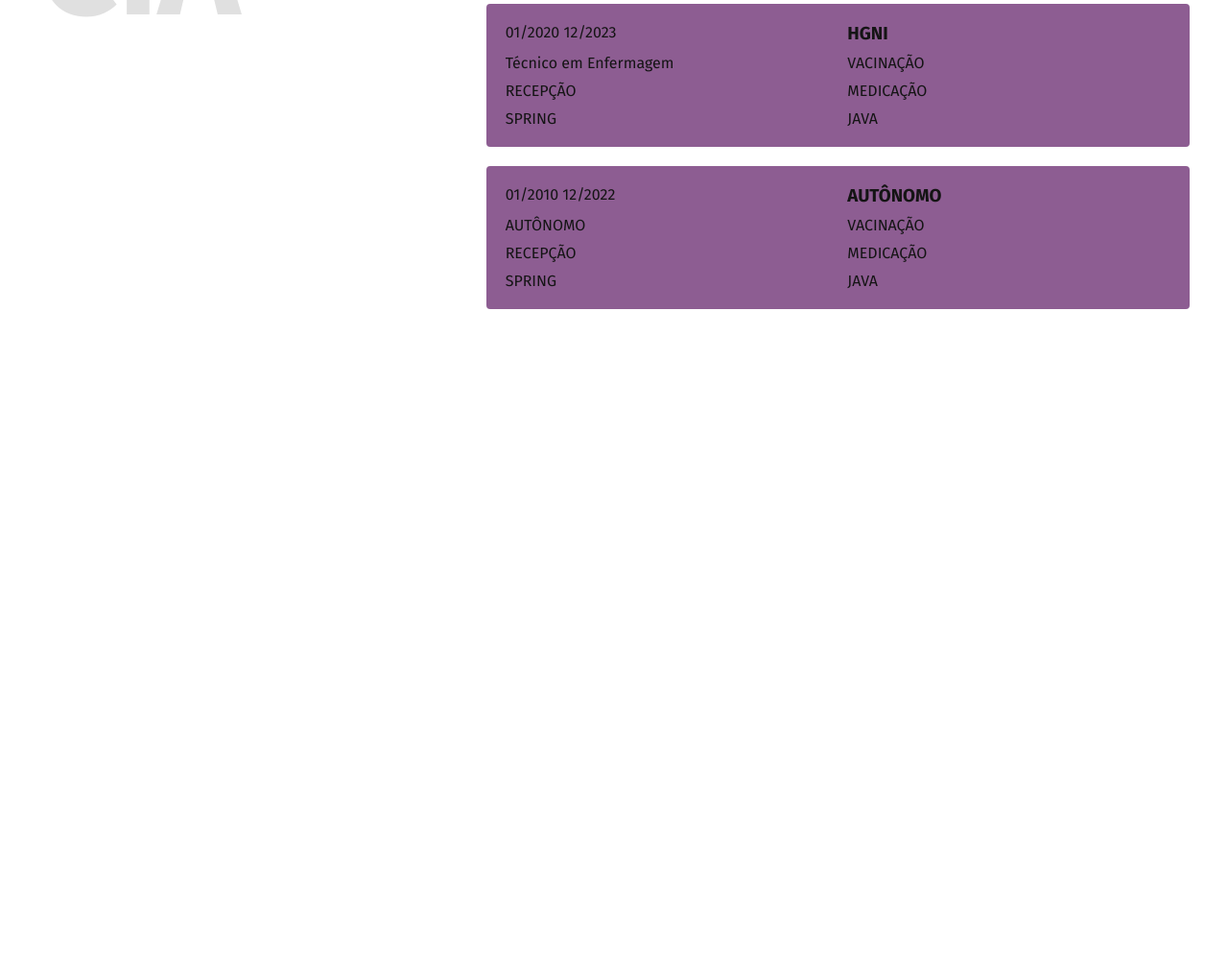
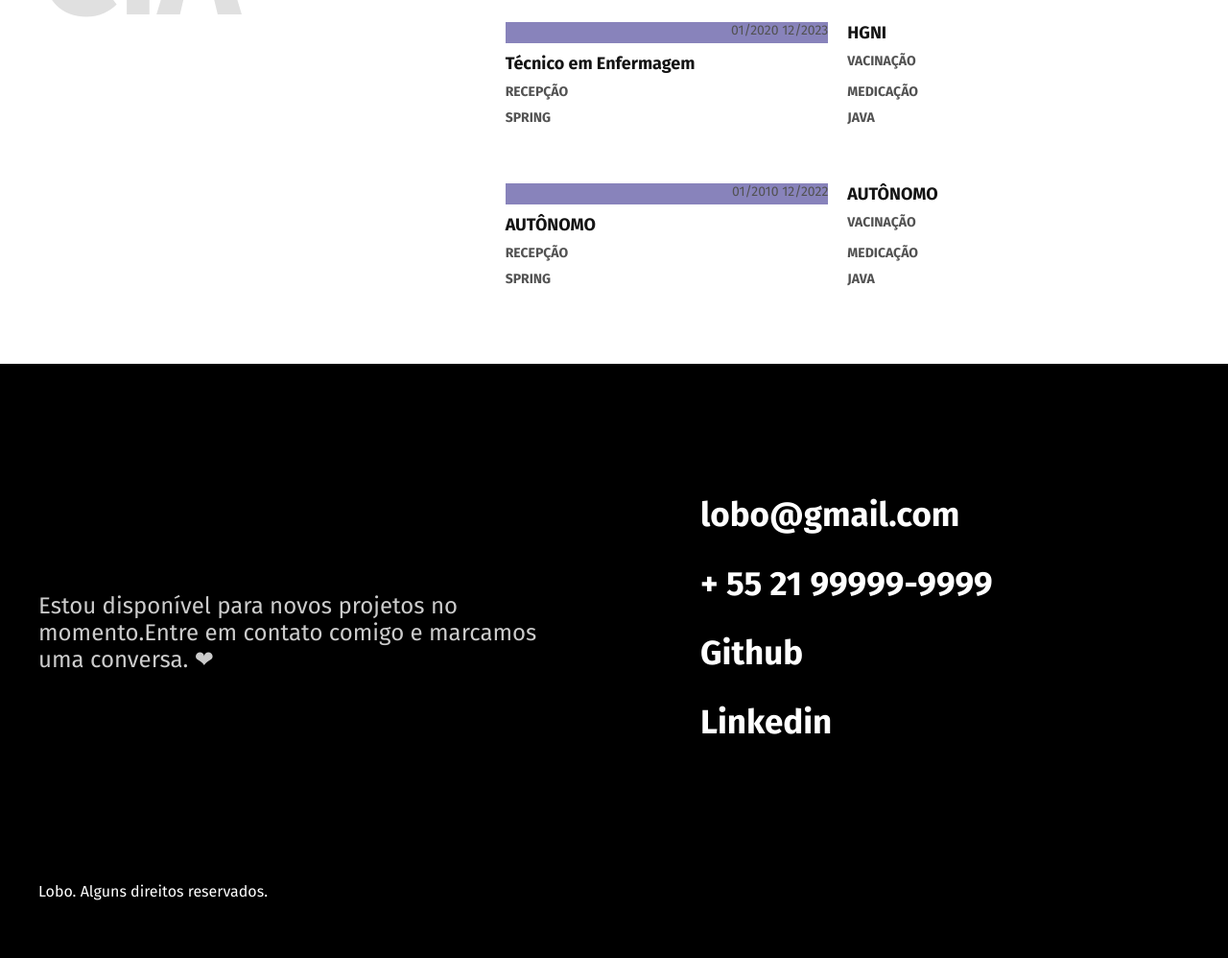
Before and after one commit to Will-firmino/portfolio, a plain HTML site: page index.html in a window 1280 px wide. Shown: the part 1197-2195 px from the top of the page at 96% size. Before the commit the page ends 1579 px from the top, so only its background shows below. Drawn offline with Linux system fonts and the light colour scheme.

Commit message:
Alterações 2

```diff
--- a/css/style.css
+++ b/css/style.css
@@ -120,7 +120,63 @@ SEÇÃO DE EXPERIÊNCIA
     grid-template-columns: 1fr 1fr;
     gap: 10px 20px;
     padding: 20px;
-    background: #8d5d92;
     border-radius: 4px;
     margin-bottom: 20px;
 }
+
+.empresa-ano {
+    text-align: right;
+    color: #525252;
+    font-size: 14px;
+    background-color: #8883bb;
+}
+
+.empresa-titulo {
+    font-size: 18px;
+    font-weight: bold;
+}
+
+.empresa-texto {
+    font-size: 14px;
+    color: #525252;
+    font-weight: bold; /* Aumenta o peso da letra. */
+}
+
+/*
+======================
+SEÇÃO DO FOOTER
+======================
+*/
+
+.footer {
+    background: #000000;
+    color: #ffffff;
+}
+
+
+.footer-container {
+    max-width: 1200px;
+    margin: 0 auto;
+    padding: 120px 20px 60px 20px;
+    display: grid;
+    grid-template-columns: 1fr 1fr;
+    gap: 100px;
+    align-items: center;
+}
+
+.footer-texto {
+    font-size: 24px;
+    color: #cccccc;
+}
+
+.footer-contato li {
+    font-size: 35px;
+    color: #ffffff;
+    font-weight: bold;
+    margin-bottom: 30px;
+}
+
+.footer-contato li a {
+    color: #ffffff;
+    text-decoration: none;
+}
--- a/index.html
+++ b/index.html
@@ -87,5 +87,26 @@
         </div>
       </div>
     </section>
+
+
+    <footer class="footer" id="contato">
+      <div class="footer-container">
+        <p class="footer-texto">Estou disponível para novos projetos no momento.Entre em contato comigo e marcamos uma conversa. ❤</p>
+        <ul class="footer-contato">
+          <li>lobo@gmail.com</li>
+          <li>+ 55 21 99999-9999</li>
+          <li><a href="http://">Github</a></li>
+          <li><a href="http://">Linkedin</a></li>
+        </ul>
+        <p class="footer-copy">
+          Lobo. Alguns direitos reservados.
+        </p>
+      </div>
+
+    </footer>
+
+
+
+
   </body>
 </html>
```
